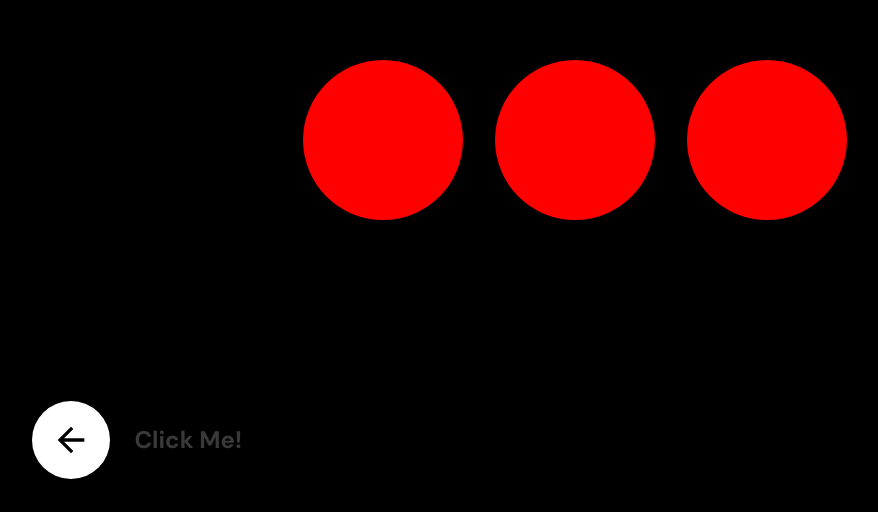
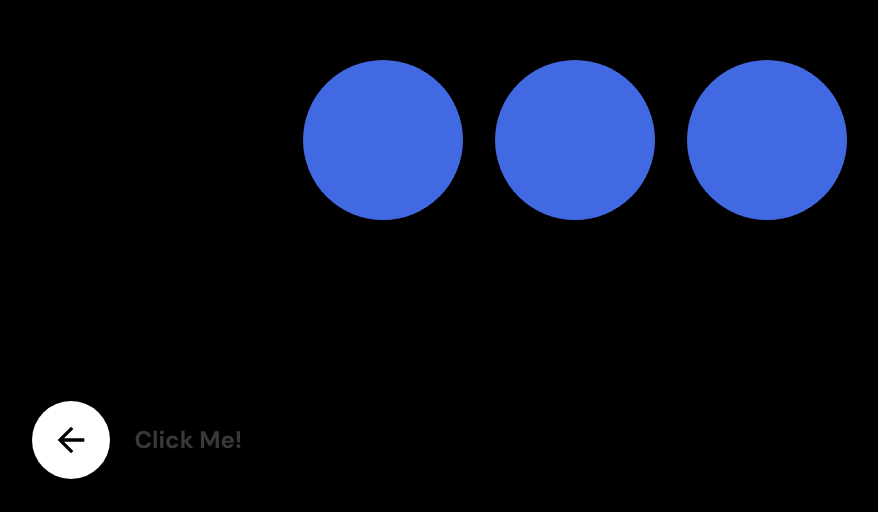
Before and after one commit to gsevillagarces/Google-Clone-TV, a React (Vite) app: page / in a window 1280 px wide. Shown: the part 288-800 px from the top of the page, without its empty margins (65-943 px from the left). Built offline with nearby package versions, Linux system fonts and the light colour scheme.

Commit message:
Solventando issue de estilos en SelectProfile

```diff
--- a/src/App.jsx
+++ b/src/App.jsx
@@ -6,7 +6,7 @@ import { Splash } from './components/loading/Splash/Splash'
 import { Header } from './components/home/Header/Header'
 
 import { LoginForm } from './components/login/LoginForm/LoginForm'
-import { ProfileSelector } from './components/login/profileSelector/profileSelector'
+import { SelectProfile } from './components/login/SelectProfile/SelectProfile'
 
 import { Search } from './pages/Search/Search'
 import { ForYou } from './pages/ForYou/ForYou'
@@ -20,6 +20,7 @@ import { MovieDetails } from './pages/details/MovieDetails/MovieDetails'
 import { AppDetails } from './pages/details/AppDetails/AppDetails'
 
 import { Template } from './components/Template/Template'
+import { AppCard } from './components/home/main/appCard/AppCard'
 
 function App() {
   return (
@@ -35,8 +36,7 @@ function App() {
           {/* < Header /> */}
 
           {/* < LoginForm /> */}
-
-          < ProfileSelector />
+          < SelectProfile />
 
           {/* < Search /> */}
           {/* < ForYou /> */}
--- a/src/components/login/ProfileSelector/ProfileSelector.jsx
+++ /dev/null
@@ -1,18 +0,0 @@
-import './ProfileSelector.css'
-import { CancelBtn } from '../../CancelBtn/CancelBtn'
-
-export const ProfileSelector = () => {
-    return(
-        <div className='ProfileSelector'>
-            <div className='ProfileSelector-profiles'>
-                <div className='ProfileSelector-profile' src="/assets/providers/primevideo.svg" alt="Google Clone Profile"></div>
-                <div className='ProfileSelector-profile' src="/assets/providers/primevideo.svg" alt="Google Clone Profile"></div>
-                <div className='ProfileSelector-profile' src="/assets/providers/primevideo.svg" alt="Google Clone Profile"></div>
-            </div>
-
-            <div className='ProfileSelector-footer'>
-                < CancelBtn />
-            </div>
-        </div>
-    )
-}
--- a/src/components/login/ProfileSelector/ProfileSelector.css
+++ b/src/components/login/SelectProfile/SelectProfile.css
@@ -1,4 +1,4 @@
-.ProfileSelector{
+.SelectProfile{
     width: 100%;
     height: 100vh;
     padding: 5.5rem 6rem 2rem;
@@ -9,7 +9,7 @@
     position: relative;
 }
 
-.ProfileSelector-profiles{
+.SelectProfile-profiles{
     display: flex;
     flex-flow: row nowrap;
     align-items: center;
@@ -17,8 +17,8 @@
     gap: 2em;
 }
 
-.ProfileSelector-profile{
-    background-color: red;
+.SelectProfile-profile{
+    background-color: royalblue;
     width: 10rem;
     height: 10rem;
     border-radius: 50%;
@@ -27,13 +27,13 @@
     transition: all 200ms;
 }
 
-.ProfileSelector-profile:hover,
-.ProfileSelector-profile:active{
+.SelectProfile-profile:hover,
+.SelectProfile-profile:active{
     border: 3pt solid #fff;
     transform: scale(1.025);
 }
 
-.ProfileSelector-footer{
+.SelectProfile-footer{
     position: absolute;
     bottom: 2rem;
     left: 6rem;
--- /dev/null
+++ b/src/components/login/SelectProfile/SelectProfile.jsx
@@ -0,0 +1,18 @@
+import { CancelBtn } from '../../CancelBtn/CancelBtn'
+import './SelectProfile.css'
+
+export const SelectProfile = () => {
+    return(
+        <div className='SelectProfile'>
+            <div className='SelectProfile-profiles'>
+                <div className='SelectProfile-profile' src="/assets/providers/primevideo.svg" alt="Google Clone Profile"></div>
+                <div className='SelectProfile-profile' src="/assets/providers/primevideo.svg" alt="Google Clone Profile"></div>
+                <div className='SelectProfile-profile' src="/assets/providers/primevideo.svg" alt="Google Clone Profile"></div>
+            </div>
+
+            <div className='SelectProfile-footer'>
+                < CancelBtn />
+            </div>
+        </div>
+    )
+}
```
